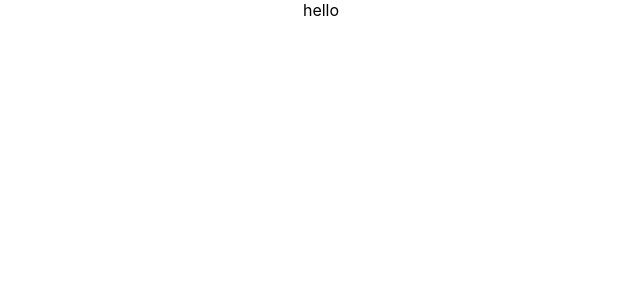
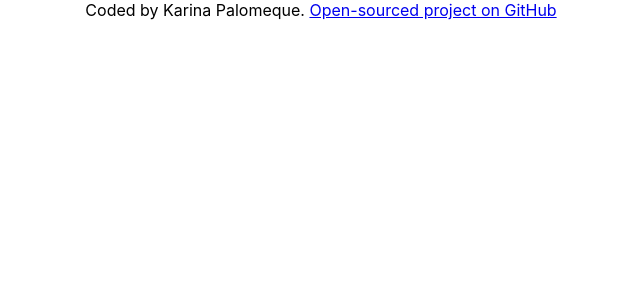
Before and after one commit to karyraquell/weather-app-react, a React (Create React App) app: page / in a window 1280 px wide. Shown: the top 300 px of the page, without its empty margins (319-959 px from the left). Built offline with nearby package versions, Linux system fonts and the light colour scheme.

Commit message:
Added GitHub repo URL

```diff
--- a/src/App.js
+++ b/src/App.js
@@ -3,7 +3,10 @@ import './App.css';
 function App() {
   return (
     <div className="App">
-      hello
+      <footer>
+        Coded by Karina Palomeque.{" "}
+      <a href="https://github.com/karyraquell/weather-app-react" target="blank">Open-sourced project on GitHub</a>
+      </footer>
     </div>
   );
 }
```
